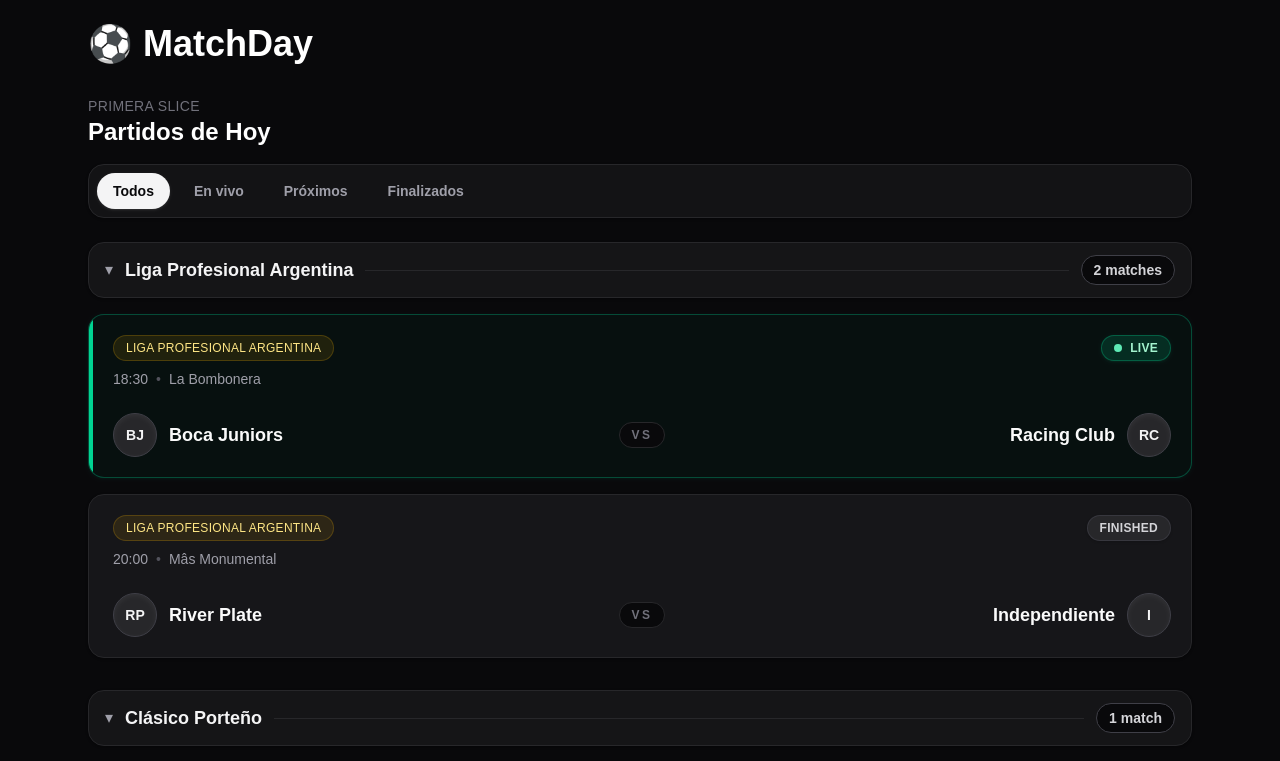
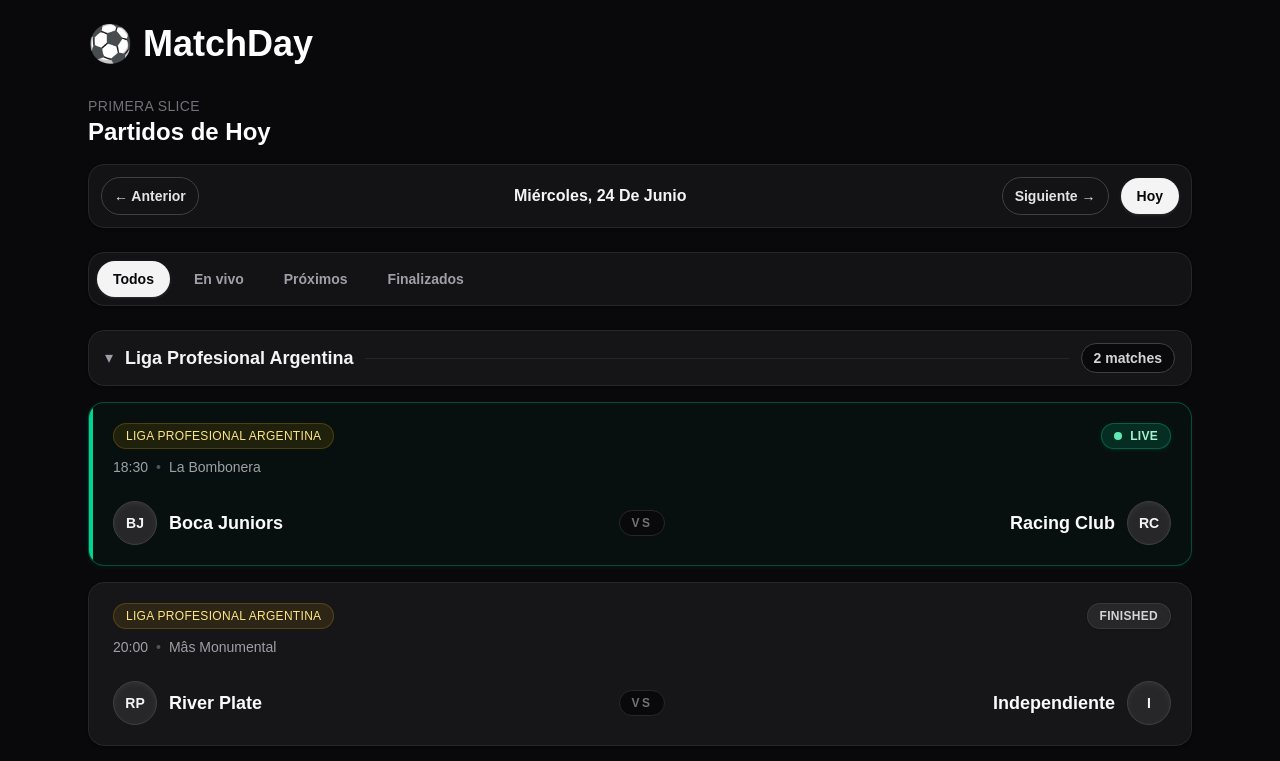
Before and after one commit to MarianEsteban/Matchday, a Next.js app: page / in a window 1280 px wide. Shown: the top 761 px of the page. Built offline with nearby package versions, Linux system fonts and the light colour scheme.

Commit message:
Add match date selector

```diff
--- a/components/matches/MatchList.tsx
+++ b/components/matches/MatchList.tsx
@@ -3,6 +3,7 @@
 import { useState } from "react";
 import type { Match, MatchStatus } from "@/types/match";
 import { MatchCard } from "@/components/matches/MatchCard";
+import { formatMatchDate } from "@/data/mock/matches";
 
 type MatchListProps = {
   matches: Match[];
@@ -33,6 +34,29 @@
   }, {});
 }
 
+function createDateFromDateString(dateString: string) {
+  return new Date(`${dateString}T00:00:00`);
+}
+
+function shiftDate(dateString: string, daysToShift: number) {
+  const date = createDateFromDateString(dateString);
+  date.setDate(date.getDate() + daysToShift);
+
+  return formatMatchDate(date);
+}
+
+function formatSelectedDateLabel(dateString: string) {
+  return new Intl.DateTimeFormat("es-AR", {
+    weekday: "long",
+    day: "numeric",
+    month: "long",
+  }).format(createDateFromDateString(dateString));
+}
+
+function filterMatchesByDate(matches: Match[], selectedDate: string) {
+  return matches.filter((match) => match.date === selectedDate);
+}
+
 function filterMatches(matches: Match[], activeFilter: MatchFilter) {
   if (activeFilter === "all") {
     return matches;
@@ -43,20 +67,17 @@
 
 export function MatchList({ matches }: MatchListProps) {
   const [activeFilter, setActiveFilter] = useState<MatchFilter>("all");
+  const [selectedDate, setSelectedDate] = useState(() =>
+    matches[0]?.date ? matches[0].date : formatMatchDate(new Date()),
+  );
   const [collapsedCompetitions, setCollapsedCompetitions] = useState<Record<string, boolean>>(
     {},
   );
 
-  if (matches.length === 0) {
-    return (
-      <div className="rounded-xl border border-zinc-800 bg-zinc-900 p-5 text-zinc-300">
-        No hay partidos programados para hoy.
-      </div>
-    );
-  }
-
-  const filteredMatches = filterMatches(matches, activeFilter);
+  const matchesForSelectedDate = filterMatchesByDate(matches, selectedDate);
+  const filteredMatches = filterMatches(matchesForSelectedDate, activeFilter);
   const groupedMatches = groupMatchesByCompetition(filteredMatches);
+  const todayDate = formatMatchDate(new Date());
 
   function toggleCompetition(competition: string) {
     setCollapsedCompetitions((currentCollapsedCompetitions) => ({
@@ -67,6 +88,38 @@
 
   return (
     <div className="space-y-6">
+      <div className="flex flex-wrap items-center gap-3 rounded-2xl border border-zinc-800 bg-zinc-900/70 p-3 shadow-sm shadow-black/20">
+        <button
+          type="button"
+          onClick={() => setSelectedDate((currentDate) => shiftDate(currentDate, -1))}
+          className="rounded-full border border-zinc-700 px-3 py-2 text-sm font-semibold text-zinc-200 transition-colors hover:border-zinc-500 hover:bg-zinc-800"
+          aria-label="Ver partidos del día anterior"
+        >
+          ← Anterior
+        </button>
+
+        <p className="min-w-0 flex-1 text-center text-sm font-semibold capitalize text-zinc-100 sm:text-base">
+          {formatSelectedDateLabel(selectedDate)}
+        </p>
+
+        <button
+          type="button"
+          onClick={() => setSelectedDate((currentDate) => shiftDate(currentDate, 1))}
+          className="rounded-full border border-zinc-700 px-3 py-2 text-sm font-semibold text-zinc-200 transition-colors hover:border-zinc-500 hover:bg-zinc-800"
+          aria-label="Ver partidos del día siguiente"
+        >
+          Siguiente →
+        </button>
+
+        <button
+          type="button"
+          onClick={() => setSelectedDate(todayDate)}
+          className="rounded-full bg-zinc-100 px-4 py-2 text-sm font-semibold text-zinc-950 shadow-sm shadow-white/10 transition-colors hover:bg-white"
+        >
+          Hoy
+        </button>
+      </div>
+
       <div className="flex flex-wrap gap-2 rounded-2xl border border-zinc-800 bg-zinc-900/70 p-2 shadow-sm shadow-black/20">
         {filterOptions.map(({ label, value }) => {
           const isActive = activeFilter === value;
@@ -88,7 +141,11 @@
         })}
       </div>
 
-      {filteredMatches.length === 0 ? (
+      {matchesForSelectedDate.length === 0 ? (
+        <div className="rounded-xl border border-zinc-800 bg-zinc-900 p-5 text-zinc-300">
+          No hay partidos programados para hoy.
+        </div>
+      ) : filteredMatches.length === 0 ? (
         <div className="rounded-xl border border-zinc-800 bg-zinc-900 p-5 text-zinc-300">
           No hay partidos para este filtro.
         </div>
```
